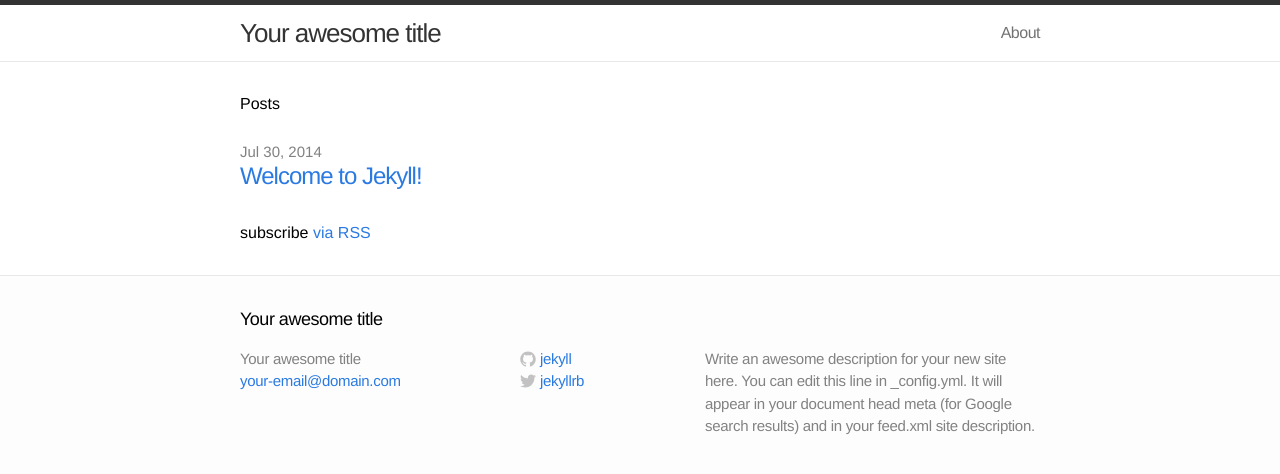
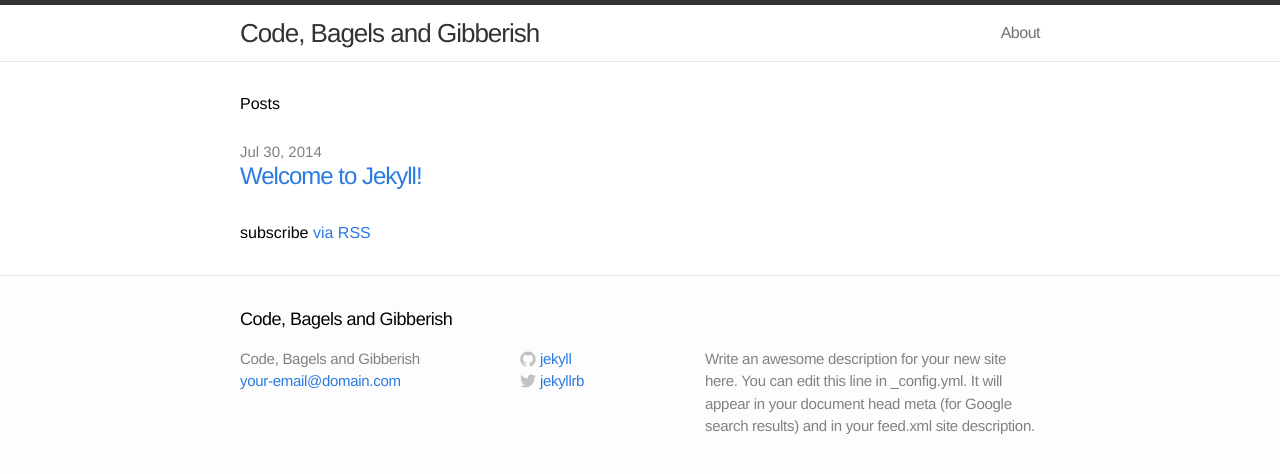
Before and after one commit to healthycola/healthycola.github.io.raw, a Jekyll site: the page built from index.html, in a window 1280 px wide. Shown: the top 474 px of the page. Built offline with Jekyll 4.4.1, drawn with Linux system fonts in a browser that asks for light colours.

Commit message:
simple push

```diff
--- a/_config.yml
+++ b/_config.yml
@@ -1,5 +1,5 @@
 # Site settings
-title: Your awesome title
+title: Code, Bagels and Gibberish
 email: your-email@domain.com
 description: "Write an awesome description for your new site here. You can edit this line in _config.yml. It will appear in your document head meta (for Google search results) and in your feed.xml site description."
 baseurl: ""
```
